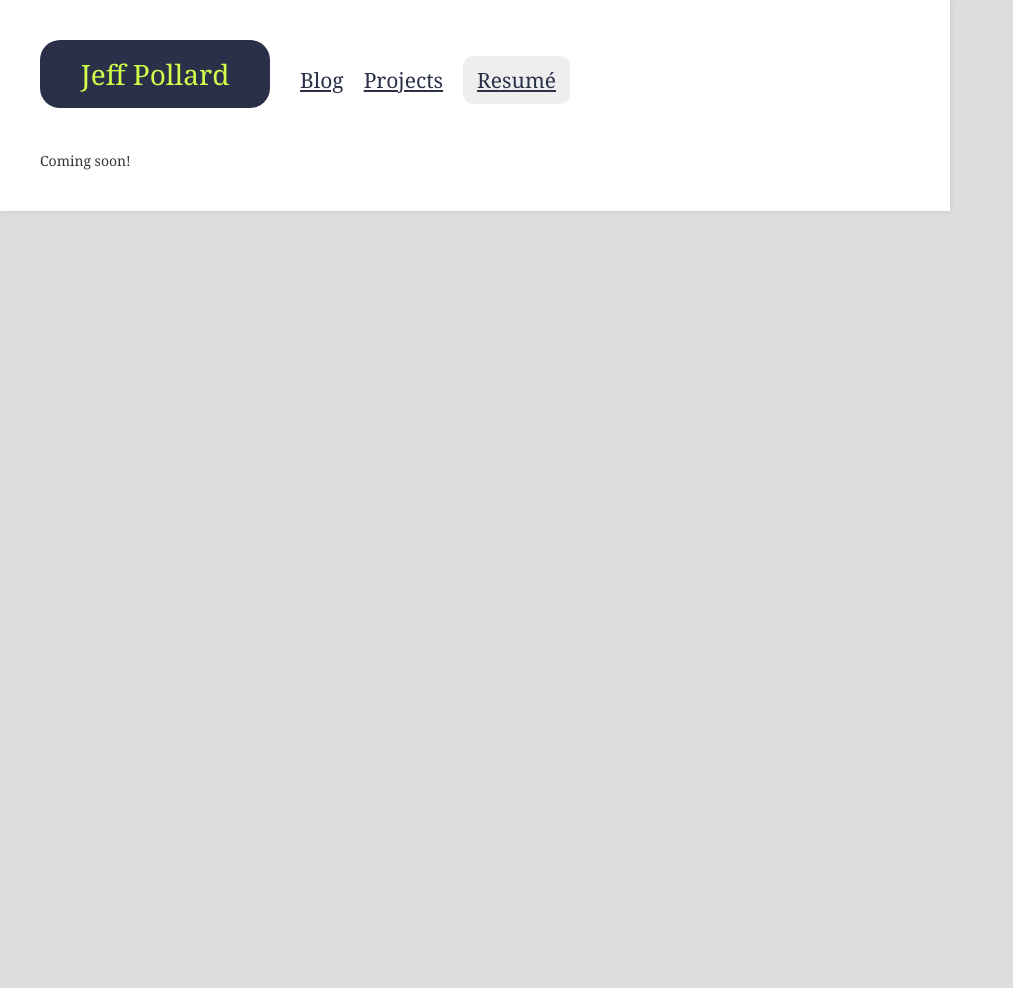
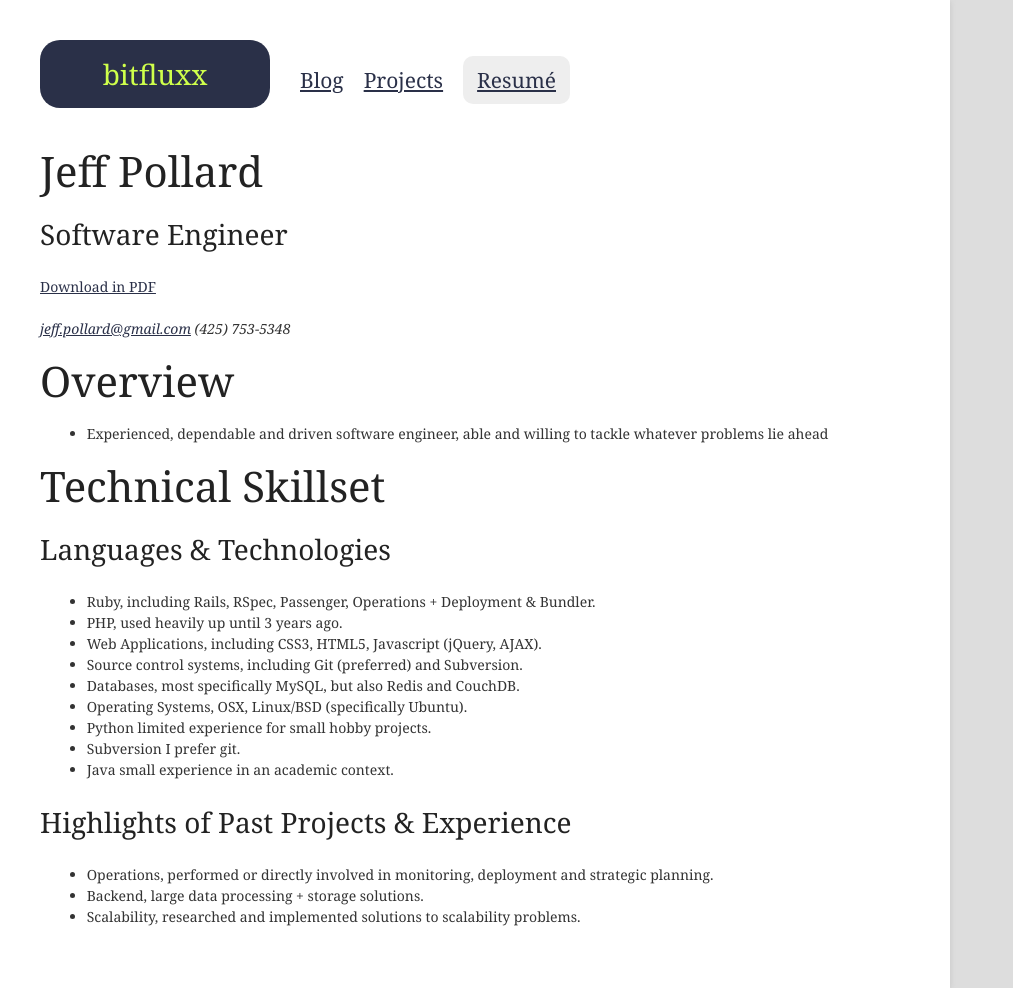
Before and after one commit to Fluxx/bitfluxx.com, a Jekyll site: the page built from resume.html, in a window 1280 px wide. Shown: the whole page, without its empty margins (0-1013 px from the left). Built offline with Jekyll 4.4.1, drawn with Linux system fonts in a browser that asks for light colours; before the commit the page ends 900 px from its top, so only the background shows below that.

```diff
--- a/_layouts/default.html
+++ b/_layouts/default.html
@@ -20,7 +20,7 @@
   <body id="{{ page.section }}">
 
     <header id="sitewide">
-      <div id="name"><h1><a href="/">Jeff Pollard</a></h1></div>
+      <div id="name"><h1><a href="/">bitfluxx</a></h1></div>
       <nav>
         <ul>
           <li id="blog-link"><a href="/blog.html">Blog</a></li>
--- a/_sass/screen.scss
+++ b/_sass/screen.scss
@@ -14,4 +14,5 @@ ul.posts {
 
 section#bio {
   font-size: 150%;
+  font-style: italic;
 }
--- a/resume.html
+++ b/resume.html
@@ -4,4 +4,49 @@ title: Resumé
 section: resume
 ---
 
-Coming soon!
+<article id="resume">
+  <header>
+    <hgroup>
+      <h1>Jeff Pollard</h1>
+      <h2>Software Engineer</h2>
+    </hgroup>
+
+    <p><a href="resume.pdf">Download in PDF</a></p>
+
+    <address>
+      <a href="mailto:jeff.pollard@gmail.com">jeff.pollard@gmail.com</a>
+      <span class="phone">(425) 753-5348</span>
+    </address>
+  </header>
+
+  <section id="overview">
+    <h1>Overview</h1>
+    <ul>
+      <li>Experienced, dependable and driven software engineer, able and willing to tackle whatever problems lie ahead</li>
+    </ul>
+  </section>
+
+  <section id="techhnical-skillset">
+    <h1>Technical Skillset</h1>
+
+    <h2>Languages &amp; Technologies</h2>
+    <ul>
+      <li>Ruby, <span>including Rails, RSpec, Passenger, Operations + Deployment &amp; Bundler.</li>
+      <li>PHP, <span>used heavily up until 3 years ago</span>.</li>
+      <li>Web Applications, <span>including CSS3, HTML5, Javascript (jQuery, AJAX)</span>.</li>
+      <li>Source control systems, <span>including Git (preferred) and Subversion</span>.</li>
+      <li>Databases, <span>most specifically MySQL, but also Redis and CouchDB</span>.</li>
+      <li>Operating Systems, <span>OSX, Linux/BSD (specifically Ubuntu)</span>.</li>
+      <li>Python <span>limited experience for small hobby projects</span>.</li>
+      <li>Subversion <span>I prefer git</span>.</li>
+      <li>Java <span>small experience in an academic context</span>.</li>
+    </ul>
+
+    <h2>Highlights of Past Projects &amp; Experience</h2>
+    <ul>
+      <li>Operations, <span>performed or directly involved in monitoring, deployment and strategic planning</span>.</li>
+      <li>Backend, <span>large data processing + storage solutions.</span></li>
+      <li>Scalability, <span>researched and implemented solutions to scalability problems.</span></li>
+  </section>
+
+</article>
--- a/stylesheets/screen.css
+++ b/stylesheets/screen.css
@@ -1208,4 +1208,5 @@ ul.posts time {
 /* line 15, ../_sass/screen.scss */
 section#bio {
   font-size: 150%;
+  font-style: italic;
 }
```
Also changed, not shown: _posts/2010-1-15-new-beginnings.textile (+6 -8 lines), 6 other files.
